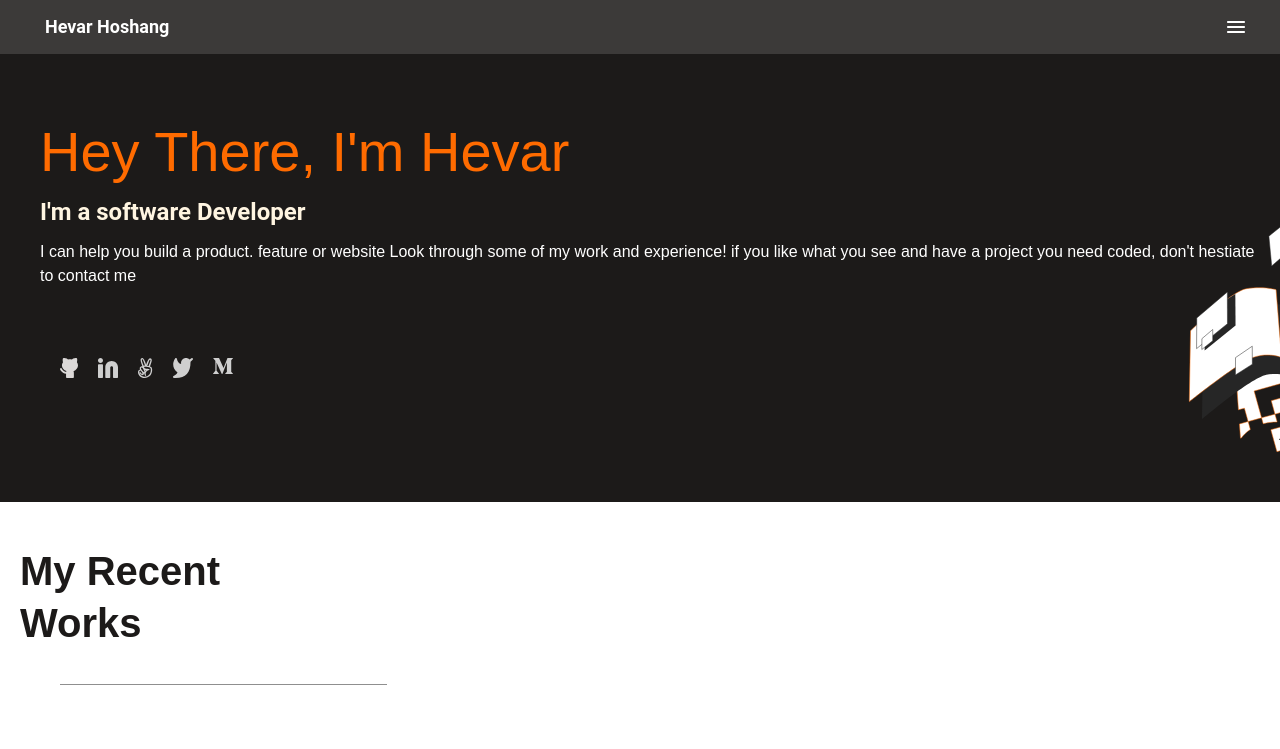
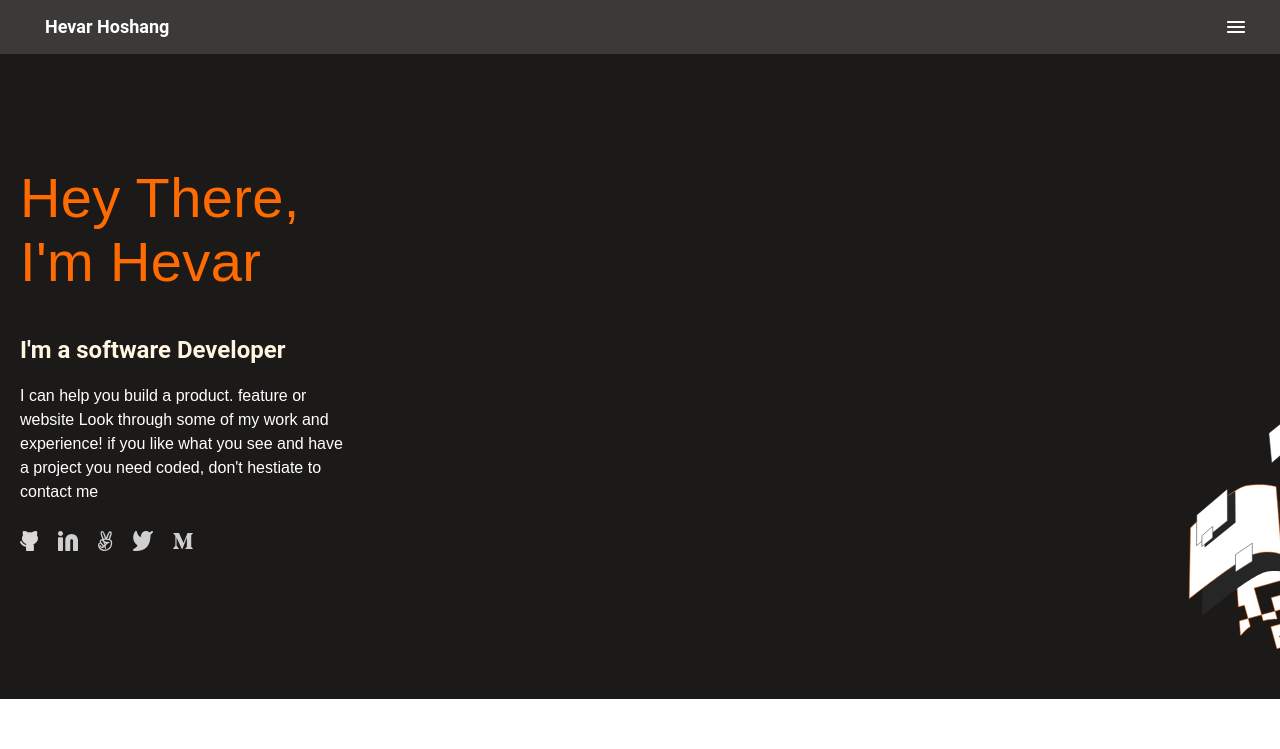
Before and after one commit to whiteWolfx99/Portfolio, a website: page index.html in a window 1280 px wide. Shown: the top 749 px of the page. Drawn offline with Linux system fonts and the light colour scheme.

Commit message:
all done

```diff
--- a/index.html
+++ b/index.html
@@ -17,7 +17,7 @@
 
 
 
-        <div class="section-one">
+        <section class="section-one">
                 <h1 class="Section-one-main-Head">Hey There, I'm Hevar</h1>
                 <h2 class="Section-one-Second-Head">I'm a software Developer</h2>
                 <p class="section-one-paragraph">I can help you build a product. feature or website Look through some of
@@ -30,7 +30,7 @@
                     <li><a href=""><img src="./images/twitter.svg" alt="twitter"></a></li>
                     <li><a href=""><img src="./images/M.svg" alt="M"></a></li>
                 </ul>
-        </div>
+        </section>
 
 
 
@@ -52,7 +52,7 @@
 
 
 
-
+      <section>
         <div class="Section-two">
 
                     <h2 class="Section-two-Title">My Recent Works</h2>
@@ -61,10 +61,11 @@
                                 <li
                                 ><img class="Section-Four-underline" src="./images/Vector.png"
                                         alt=""></li>
-                                <li><img class="Section-two-ImgPlaceholder" src="./images/ImgPlaceholder.png"
+                            </ul>
+
+                            <img class="Section-two-ImgPlaceholder" src="./images/ImgPlaceholder.png"
                                         alt="image1">
-                                </li>
-                            </ul>
+
                         <div class="Multi-Post-Story"></div>
                             <h3 class="Section-two-Subtitle">Multi-Post Stories</h3>
                             <p class="Section-two-paragraph">A daily selection of privately personalized reads; no accounts or
@@ -202,6 +203,7 @@
                              <div class="Section-two"></div>
                         </div>
         </div>
+    </section>
 
 
 
@@ -221,8 +223,7 @@
 
 
 
-
-
+    <section>
         <div class="Section-Three">
                 <h2 class="Section-Three-Title">About me</h2>
                 <p class="Section-Three-Paragraph">Hello I’m a software developer! I can help you build a product , feature or
@@ -230,9 +231,11 @@
                     need coded, don’t hestiate to contact me.</p>
                 <p><button  class="Section-Three-Buttom">Get My Resume</button></p>
         </div>
+    </section>
 
         <img class="Section-Three-line" src="./images/Rectangle.png" alt="">
 
+    <section>
         <div class="Section-Three-Source">
                 <ul class="Section-Three-Single-Source">
 
@@ -272,5 +275,6 @@
                     <li class="Section-Three-subline">Terminal</li>
                 </ul>
         </div>
+    </section>
 </body>
 </html>
--- a/styless.css
+++ b/styless.css
@@ -13,8 +13,10 @@ header {
 }
 
 body {
+  width: 100%;
   flex-direction: column;
   margin: 0;
+  padding: 0;
   background-color: #1c1a19 !important;
   display: flex;
 }
@@ -52,47 +54,61 @@ img {
 }
 
 .section-one-paragraph {
+  width: 327px;
+  height: 123px;
+  font-family: 'Poppins', sans-serif;
+  font-style: normal;
+  font-weight: 400;
   font-size: 16px;
   line-height: 24px;
-  margin: 12px 20px 50px 20px;
-  color: white;
-  font-family: 'Poppins', sans-serif;
-  font-style: normal;
-  font-weight: normal;
+  color: #fff;
+  flex: none;
+  order: 2;
+  flex-grow: 0;
 }
 
 .Section-one-main-Head {
+  width: 327px;
+  height: 124px;
+  font-family: 'Crete Round', sans-serif;
+  font-style: normal;
+  font-weight: 400;
+  font-size: 56px;
   line-height: 64px;
+  letter-spacing: 0.37px;
+  color: #ff6b00;
   flex: none;
   order: 0;
   flex-grow: 0;
-  margin: 0 20px 0 20px;
-  color: #ff6b00;
-  font-family: 'Crete Round', sans-serif;
-  font-style: normal;
-  font-weight: normal;
-  font-size: 56px;
 }
 
 .Section-one-Second-Head {
+  width: 327px;
+  height: 27px;
+  font-family: 'Roboto', sans-serif;
+  font-style: normal;
+  font-weight: 700;
+  font-size: 24px;
+  line-height: 32px;
   display: flex;
   align-items: center;
+  color: #fff5e1;
   flex: none;
   order: 1;
   flex-grow: 0;
-  margin: 12px 20px 0 20px;
-  color: #fff5e1;
-  font-family: 'Roboto', sans-serif;
-  font-style: normal;
-  font-weight: bold;
-  font-size: 24px;
-  line-height: 32px;
 }
 
 .Section-one-SocialMedia {
-  margin: 20px 20px 0 0;
+  display: flex;
+  flex-direction: row;
+  align-items: center;
+  padding: 0;
+  width: 200px;
+  height: 40px;
+  flex: none;
+  order: 3;
+  flex-grow: 0;
   gap: 20px;
-  display: inline-flex;
   list-style-type: none;
 }
 
@@ -102,13 +118,13 @@ img {
 }
 
 .Section-two-Title {
-  width: 327px;
-  height: 83px;
+  padding-top: 80px;
   font-family: 'Crete Round', sans-serif;
   font-weight: bold;
   font-size: 40px;
   line-height: 52px;
   display: flex;
+  text-align: center;
   align-items: center;
   color: #1c1a19;
   justify-content: center;
@@ -119,7 +135,6 @@ img {
   flex-direction: row;
   align-items: center;
   padding: 0;
-  gap: 12px;
   width: 297px;
   height: 40px;
   flex: none;
@@ -157,6 +172,9 @@ img {
 
 .Section-two-Images {
   list-style-type: none;
+  width: 327px;
+  text-align: center;
+  padding: 0 20px;
 }
 
 .Section-two-Single-Skills {
```
